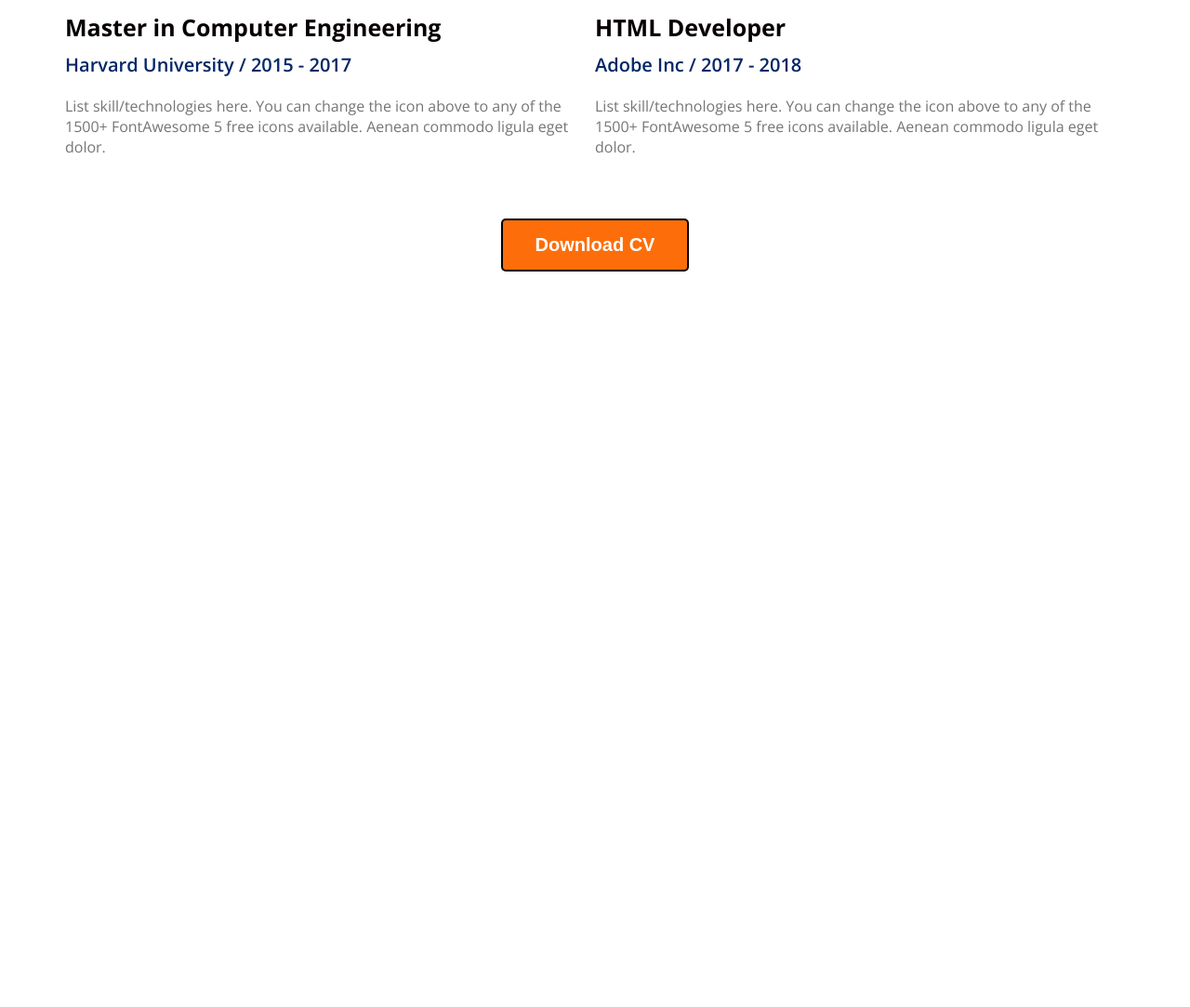
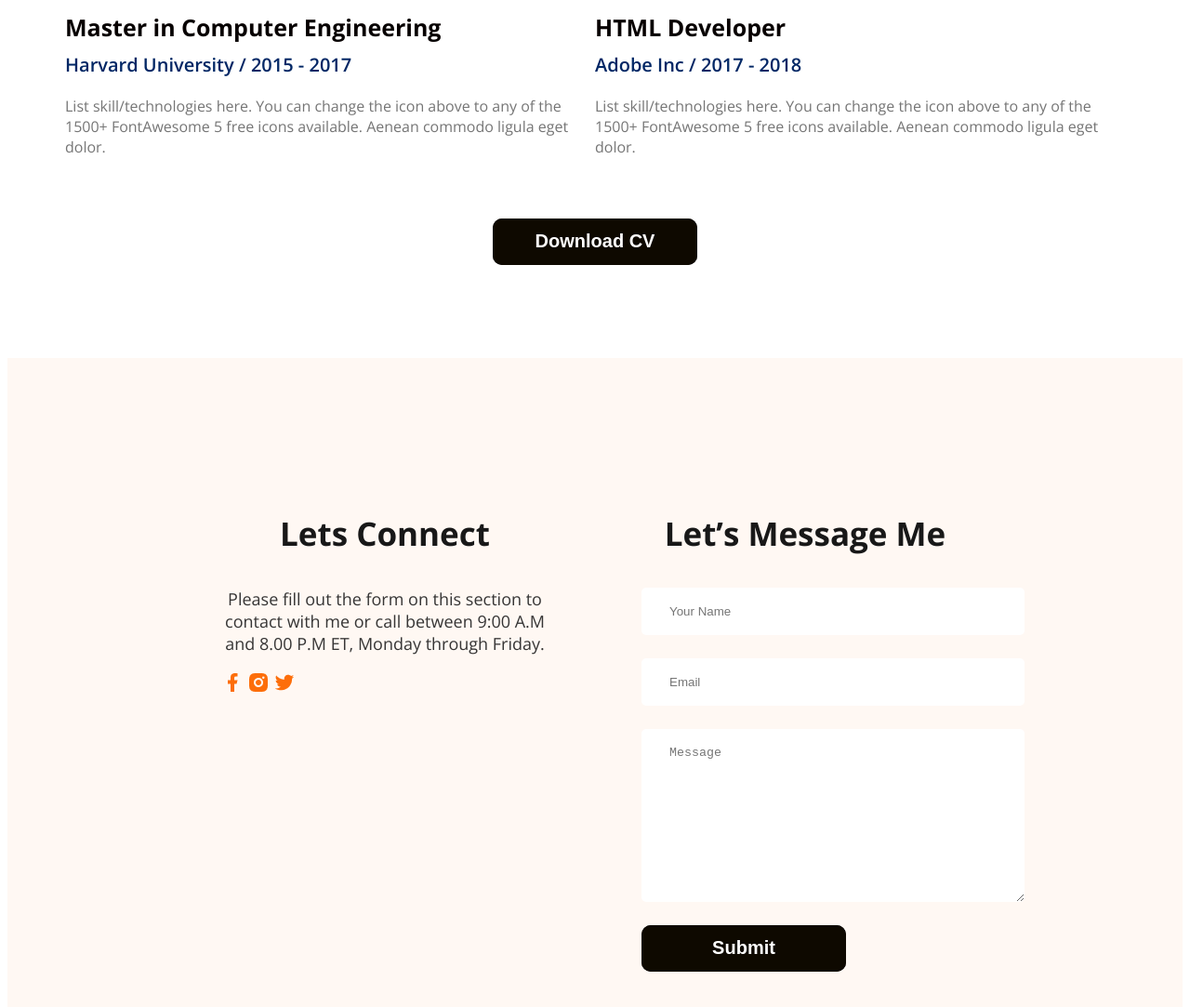
Before and after one commit to tanmoybasu13/webdeveloper-portfolio, a plain HTML site: page index.html in a window 1280 px wide. Shown: the part 2701-3784 px from the top of the page at 93% size. Before the commit the page ends 3001 px from the top, so only its background shows below. Drawn offline with nearby package versions, Linux system fonts and the light colour scheme.

Commit message:
footer complete

```diff
--- a/Style/portfolio.css
+++ b/Style/portfolio.css
@@ -18,6 +18,7 @@ body {
     font-weight: 700;
     color: white;
     border: solid 2px black;
+
 }
 
 .section-tittle {
@@ -176,7 +177,7 @@ main {
     margin: 30Px;
     padding: 20px 20px;
     border-radius: 5px;
-    background: #ccb2f691;
+    background: #e5d7fc91;
     box-shadow: 0px 6px 50px 0px rgb(9, 9, 9);
     border: solid 1px black;
 
@@ -194,6 +195,7 @@ main {
 
 .resume-container {
     display: flex;
+
 
 }
 
@@ -214,7 +216,7 @@ main {
 .resume-item-institute {
     margin-bottom: 20px;
     margin-top: 0px;
-    color:#012765;
+    color: #012765;
     font-size: 20px;
     font-weight: 600;
 
@@ -227,7 +229,107 @@ main {
 
 }
 
-.download-cv{
+.download-cv {
     text-align: center;
     margin-top: 50PX;
 }
+
+/* footer styles */
+footer {
+    display: flex;
+    gap: 100px;
+    background: #FFF8F3;
+    padding: 130px 230px;
+    margin-top: 100px;
+}
+
+.footer-colum {
+    width: 50%;
+}
+
+.contact input[type="text"], .contact input[type="email"],
+textarea {
+    display: block;
+    margin-bottom: 25px;
+    padding: 18px 30px;
+    color: #757575;
+    border-radius: 5px;
+    background: #FFF;
+    border: 0px;
+    width: 100%;
+}
+
+
+/* Button test effect Start */
+.glow-on-hover {
+    width: 220px;
+    height: 50px;
+    border: none;
+    outline: none;
+    color: #fff;
+    background: #111;
+    cursor: pointer;
+    position: relative;
+    z-index: 0;
+    border-radius: 10px;
+    font-size: calc(20px);
+    font-weight: bold;
+    text-align: center;
+}
+
+.glow-on-hover:before {
+    content: '';
+    background: linear-gradient(45deg, #ff0000, #ff7300, #fffb00, #48ff00, #00ffd5, #002bff, #7a00ff, #ff00c8, #ff0000) #D1D1D1;
+    position: absolute;
+    top: -2px;
+    left: -2px;
+    background-size: 400%;
+    z-index: -1;
+    filter: blur(5px);
+    width: calc(100% + 4px);
+    height: calc(100% + 4px);
+    animation: glowing 20s linear infinite;
+    opacity: 0;
+    transition: opacity .3s ease-in-out;
+    border-radius: 10px;
+}
+
+.glow-on-hover:active {
+    color: #000
+}
+
+.glow-on-hover:active:after {
+    background: transparent;
+}
+
+.glow-on-hover:hover:before {
+    opacity: 1;
+}
+
+.glow-on-hover:after {
+    z-index: -1;
+    content: '';
+    position: absolute;
+    width: 100%;
+    height: 100%;
+    background: #0e0900;
+    left: 0;
+    top: 0;
+    border-radius: 10px;
+}
+
+@keyframes glowing {
+    0% {
+        background-position: 0 0;
+    }
+
+    50% {
+        background-position: 400% 0;
+    }
+
+    100% {
+        background-position: 0 0;
+    }
+}
+
+/* Button test effect End */
--- a/index.html
+++ b/index.html
@@ -168,16 +168,41 @@
      </section>
 
      <div class="download-cv">
-        <button class="btn-primary">Download CV</button>
+        <button class="glow-on-hover">Download CV</button>
      </div>
-
-
-
-
 
 </main>
 
 <footer>
+<div class="footer-colum">
+<h3 class="section-tittle">Lets Connect</h3>
+<p class="section-description">
+    Please fill out the form on this section to contact with me or call between 9:00 A.M and 8.00 P.M ET, Monday through Friday.
+</p>
+<div class="socail-link">
+    <a href=""><img src="images/icons/facebook.png" alt=""></a>
+    <a href=""><img src="images/icons/insta.png" alt=""></a>
+    <a href=""><img src="images/icons/twitter.png" alt=""></a>
+</div>
+
+</div>
+
+
+<div class="footer-colum">
+    <h3 class="section-tittle">Let’s Message Me</h3>
+   <form class="contact" action="">
+    <input type="text" placeholder="Your Name">
+    <input type="email" placeholder="Email">
+    <textarea placeholder="Message" name="" id="" cols="30" rows="10"></textarea>
+    <button class="glow-on-hover">Submit</button>
+
+   </form>
+
+
+</div>
+
+
+
 
 </footer>
 
```
